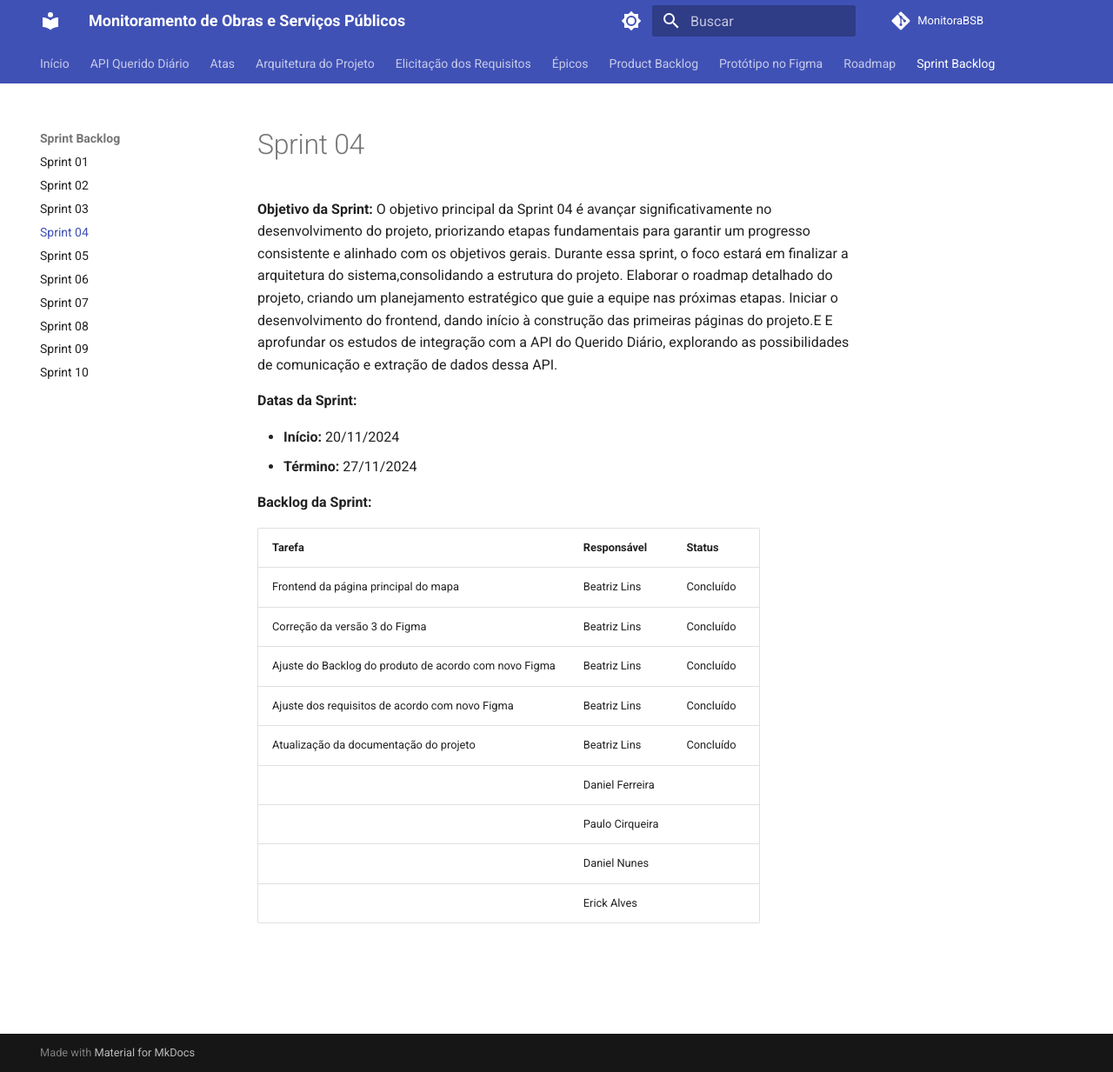
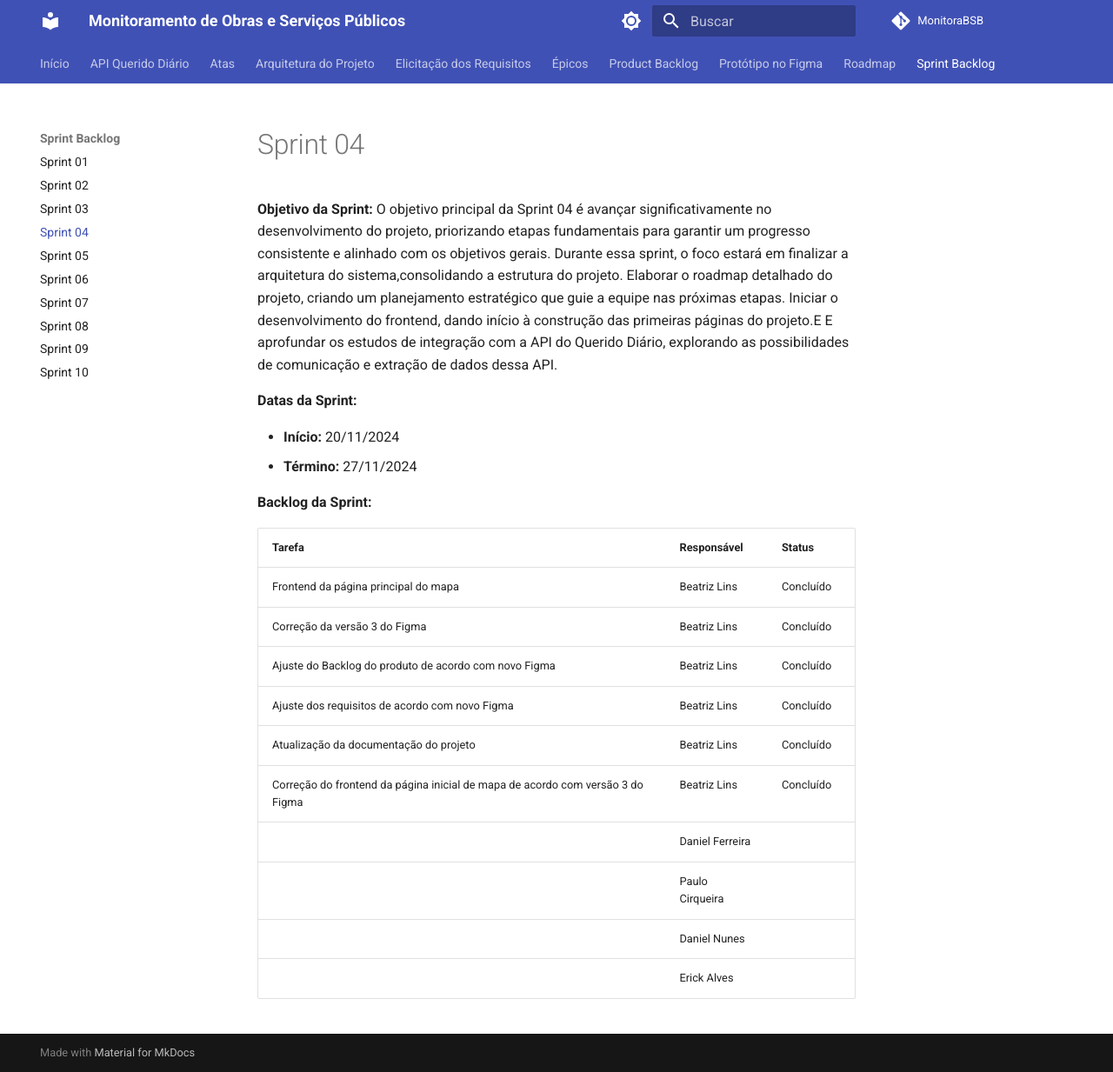
Before and after one commit to unb-mds/2024-2-Squad08, an MkDocs documentation site: the page built from docs/sprints/sprint4.md, in a window 1280 px wide and 1233 px high. Shown: the whole window at 87% size. Built offline with MkDocs 1.6.1 and Material for MkDocs 9.7.7, drawn with Linux system fonts in a browser that asks for light colours; comment, search, counter and statistics services are not loaded.

Commit message:
feat: sprint's 4 update

```diff
--- a/docs/sprints/sprint4.md
+++ b/docs/sprints/sprint4.md
@@ -16,6 +16,7 @@ O objetivo principal da Sprint 04 é avançar significativamente no desenvolvime
 | Ajuste do Backlog do produto de acordo com novo Figma | Beatriz Lins | Concluído |
 | Ajuste dos requisitos de acordo com novo Figma | Beatriz Lins | Concluído |
 | Atualização da documentação do projeto | Beatriz Lins | Concluído |
+| Correção do frontend da página inicial de mapa de acordo com  versão 3 do Figma | Beatriz Lins | Concluído |
 | | Daniel Ferreira |  |
 | | Paulo Cirqueira |  |
 | | Daniel Nunes |  |
```
